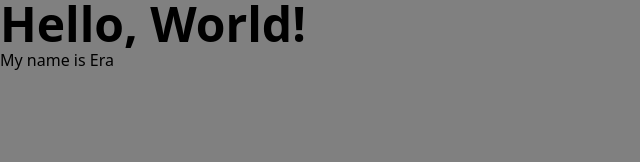
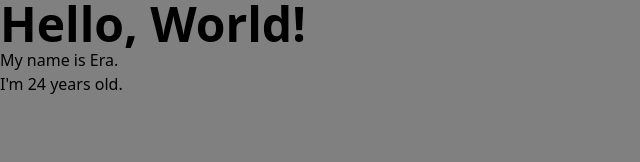
Before and after one commit to Eran2001/dp-react-course, a React (Vite) app: page / in a window 1280 px wide. Shown: the top 162 px of the page, without its empty margins (0-640 px from the left). Built offline with nearby package versions, Linux system fonts and the light colour scheme.

Commit message:
add old var

```diff
--- a/src/App.jsx
+++ b/src/App.jsx
@@ -1,9 +1,11 @@
 const App = () => {
   const name = "Era";
+  const old = 24;
   return (
     <div>
       <h1 className="text-5xl font-bold ">Hello, World!</h1>
-      <h2>My name is {name}</h2>
+      <h2>My name is {name}.</h2>
+      <h3>I&apos;m {old} years old.</h3>
     </div>
   );
 };
```
